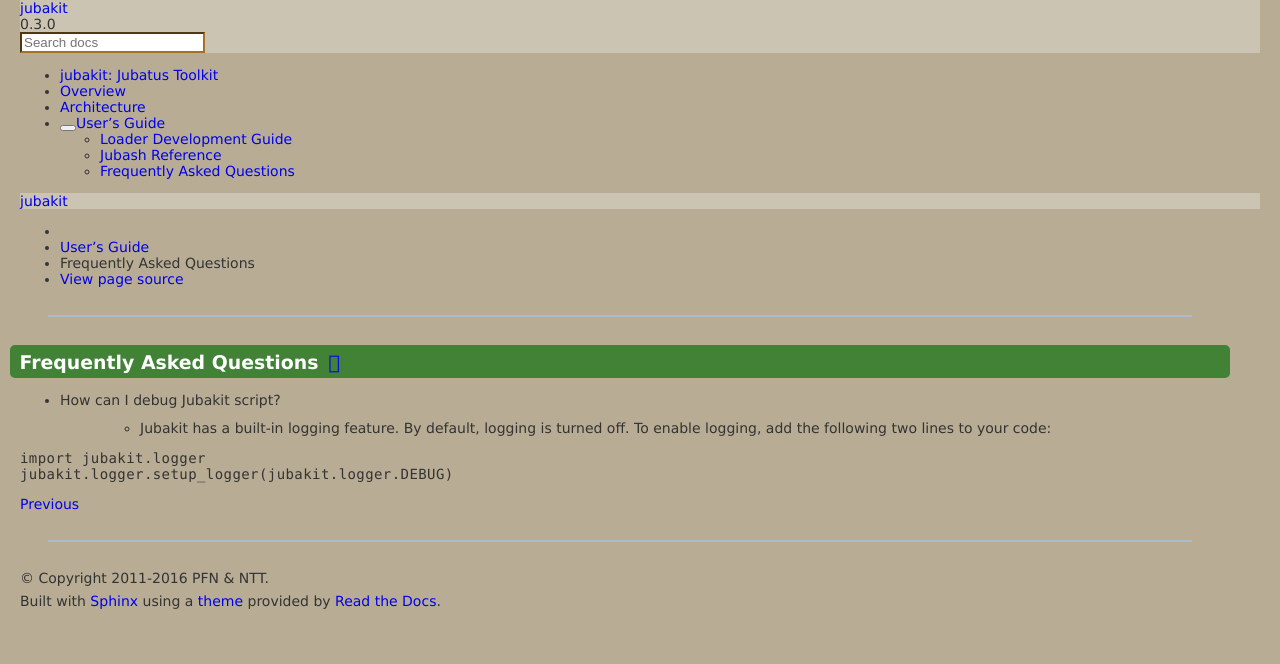
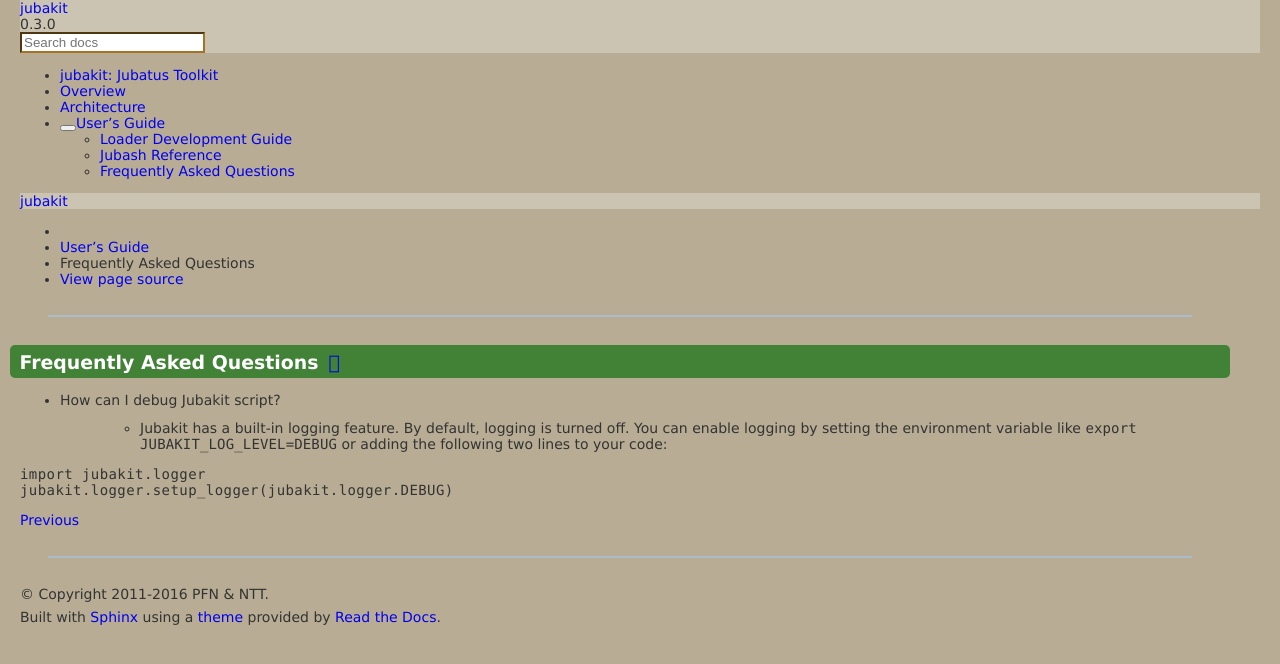
Before and after one commit to jubatus/jubakit, a Sphinx documentation site: the page built from doc/source/guide/faq.rst, in a window 1280 px wide. Shown: the top 664 px of the page. Built offline with Sphinx 7.4.7 and the Read the Docs theme 2.0.0, drawn with Linux system fonts in a browser that asks for light colours; pages that are not in the unit, such as notebooks, are missing from menus.

Commit message:
update document

```diff
--- a/doc/source/guide/faq.rst
+++ b/doc/source/guide/faq.rst
@@ -4,7 +4,7 @@
 * How can I debug Jubakit script?
     * Jubakit has a built-in logging feature.
       By default, logging is turned off.
-      To enable logging, add the following two lines to your code:
+      You can enable logging by setting the environment variable like ``export JUBAKIT_LOG_LEVEL=DEBUG`` or adding the following two lines to your code:
 
 .. code-block:: python
 
```
